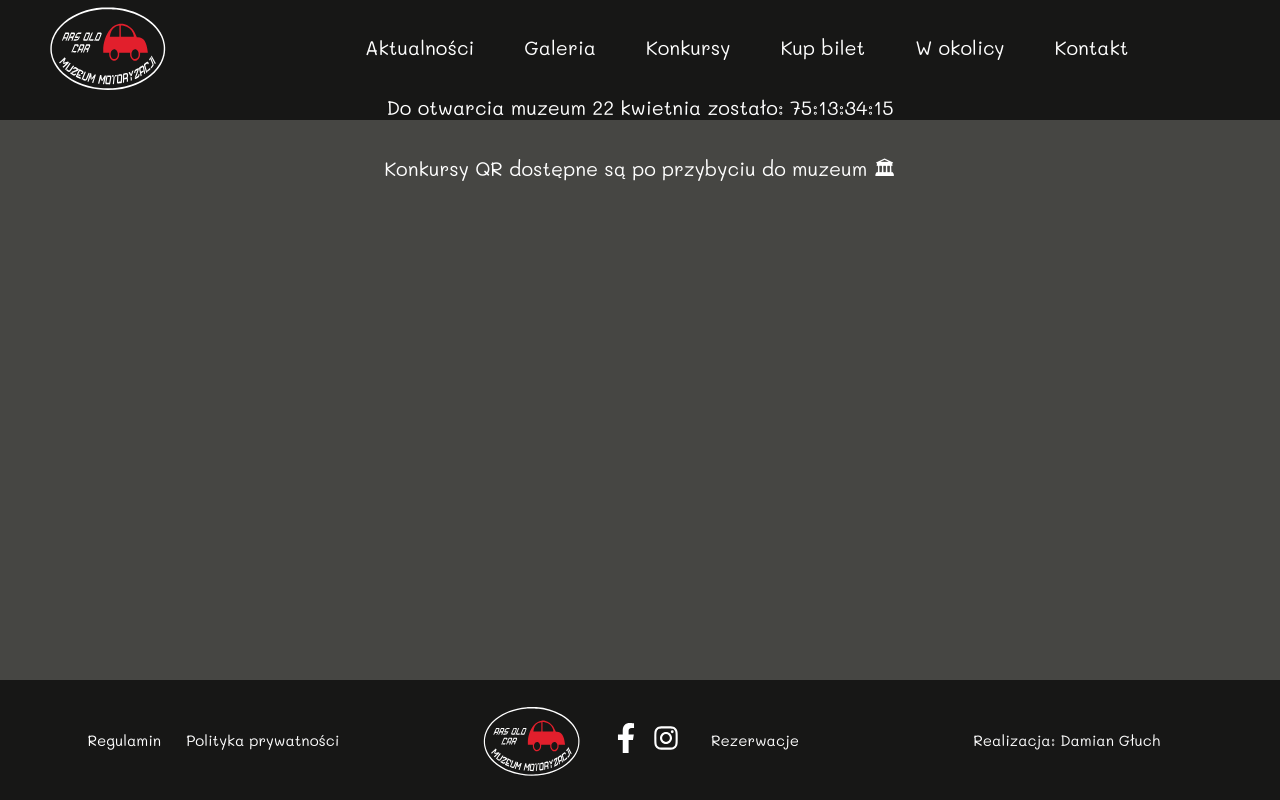
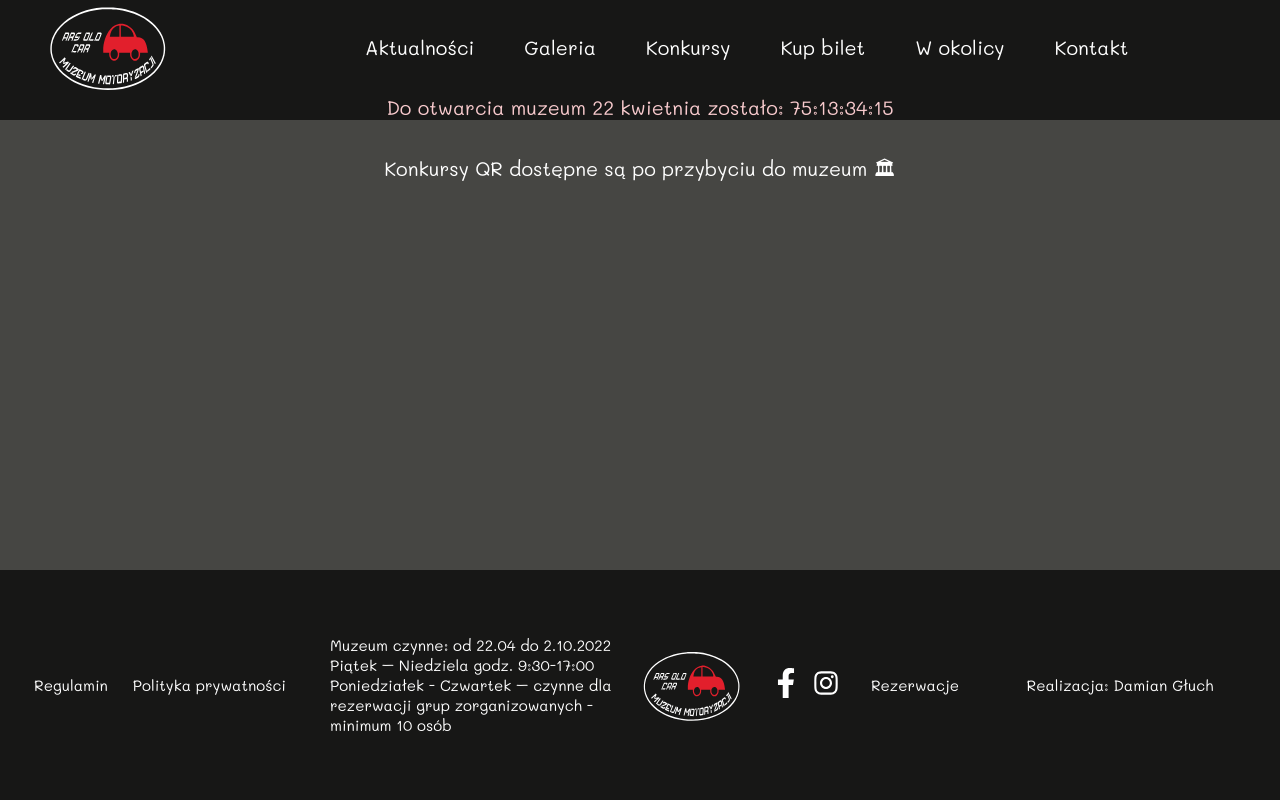
Before and after one commit to damian-guh/ars-old-car, a Next.js app: page /qr in a window 1280 px wide. Built offline with nearby package versions, Linux system fonts and the light colour scheme.

Commit message:
feat: improve spacings and add opening hours in footer

```diff
--- a/src/components/Layout/Footer/index.tsx
+++ b/src/components/Layout/Footer/index.tsx
@@ -5,7 +5,7 @@ import Logo from 'components/Layout/Logo';
 import { FaFacebookF as FacebookIcon } from '@react-icons/all-files/fa/FaFacebookF';
 import { AiOutlineInstagram as InstagramIcon } from '@react-icons/all-files/ai/AiOutlineInstagram';
 
-export const FOOTER_HEIGHT = '120px';
+export const FOOTER_HEIGHT = '230px';
 
 const StyledFooter = styled.footer`
   display: grid;
@@ -20,8 +20,8 @@ const StyledFooter = styled.footer`
   background-color: ${({ theme }) => theme.colors.headerGray};
   color: ${({ theme }) => theme.colors.white};
 
-  @media screen and ${({ theme }) => theme.screenSizes.md} {
-    grid-template-columns: repeat(3, 1fr);
+  @media screen and ${({ theme }) => theme.screenSizes.lg} {
+    grid-template-columns: repeat(4, 1fr);
     grid-template-rows: 1fr;
   }
 `;
@@ -29,14 +29,19 @@ const StyledFooter = styled.footer`
 const LawSection = styled.section`
   display: flex;
   gap: 25px;
+  padding: 10px;
 `;
 
 const AuthorSection = styled.section`
   display: none;
 
-  @media screen and ${({ theme }) => theme.screenSizes.md} {
+  @media screen and ${({ theme }) => theme.screenSizes.lg} {
     display: block;
   }
+`;
+
+const OpeningHoursSection = styled.section`
+  padding: 10px;
 `;
 
 const CopyrightAndSocialSection = styled.section`
@@ -61,6 +66,14 @@ const Footer = () => (
       <Link href=''>Regulamin</Link>
       <Link href=''>Polityka prywatności</Link>
     </LawSection>
+    <OpeningHoursSection>
+      <p>Muzeum czynne: od 22.04 do 2.10.2022</p>
+      <p>Piątek – Niedziela godz. 9:30-17:00</p>
+      <p>
+        Poniedziałek - Czwartek – czynne dla rezerwacji grup zorganizowanych -
+        minimum 10 osób
+      </p>
+    </OpeningHoursSection>
     <CopyrightAndSocialSection>
       <Logo />
       <div>
--- a/src/components/Layout/Gallery/Gallery.style.tsx
+++ b/src/components/Layout/Gallery/Gallery.style.tsx
@@ -7,7 +7,7 @@ export const Wrapper = styled.div`
   grid-template-columns: 300px;
   align-items: center;
   justify-content: center;
-  margin: 20px 0;
+  margin: 40px 0;
   width: 100%;
   gap: 50px;
 
@@ -38,7 +38,7 @@ export const GalleryDescWrapper = styled.section`
   display: flex;
   justify-content: center;
   position: sticky;
-  top: calc(${HEADER_HEIGHT} + 10px);
+  top: calc(${HEADER_HEIGHT} + 20px);
   z-index: 3;
   background-color: ${({ theme }) => theme.colors.darkGray};
 `;
--- a/src/components/Layout/Header/Header.style.tsx
+++ b/src/components/Layout/Header/Header.style.tsx
@@ -1,4 +1,4 @@
-import styled from 'styled-components';
+import styled, { keyframes } from 'styled-components';
 import { BURGER_DIMENSIONS } from 'components/Layout/Menu/Burger/Burger.style';
 
 export const HEADER_HEIGHT = '95px';
@@ -31,12 +31,29 @@ export const Wrapper = styled.header`
   }
 `;
 
+const countdownAnimation = ({
+  red,
+  white,
+}: {
+  red: string;
+  white: string;
+}) => keyframes`
+  from {
+    color: ${white};
+  }
+  to {
+    color: ${red};
+  }
+`;
+
 export const CountdownSpan = styled.span`
   background-color: ${({ theme }) => theme.colors.headerGray};
   font-size: ${({ theme }) => theme.fontSizes.lg};
   width: 100%;
   grid-column: 1/3;
   text-align: center;
+  animation: 3s ${({ theme }) => countdownAnimation(theme.colors)} infinite
+    alternate;
 `;
 
 export const LogoWrapper = styled.div`
--- a/src/components/Layout/Menu/Menu.style.tsx
+++ b/src/components/Layout/Menu/Menu.style.tsx
@@ -86,7 +86,8 @@ export const MobileSubNavItemSection = styled.div`
   width: 200px;
 
   a {
-    align-self: flex-end;
+    width: 200px;
+    text-align: justify;
   }
 `;
 
--- a/src/components/Layout/Menu/index.tsx
+++ b/src/components/Layout/Menu/index.tsx
@@ -92,14 +92,14 @@ const Menu = ({ ...props }: Props) => {
             {!subtitles ? (
               <Link href={`/${adjustNavItemName(title)}`}>{title}</Link>
             ) : (
-              subtitles.map((subtitle) => (
-                <MobileSubNavItemSection key={subtitle}>
-                  <TitleForSubtitle>{title}</TitleForSubtitle>
-                  <Link href={`/${adjustNavItemName(subtitle)}`}>
+              <MobileSubNavItemSection>
+                <TitleForSubtitle>{title}</TitleForSubtitle>
+                {subtitles.map((subtitle) => (
+                  <Link key={subtitle} href={`/${adjustNavItemName(subtitle)}`}>
                     {subtitle}
                   </Link>
-                </MobileSubNavItemSection>
-              ))
+                ))}
+              </MobileSubNavItemSection>
             )}
           </NavListItem>
         ))}
--- a/src/utils/constants/index.ts
+++ b/src/utils/constants/index.ts
@@ -30,6 +30,7 @@ export const PRICING_SECTION_TEXT = [
       '25 zł – bilet indywidualny',
       '20 zł – bilet grupowy powyżej 10 osób (bezpłatny wstęp dla opiekuna grupy)',
       'Bezpłatny wstęp dla kierowców pojazdów zabytkowych odwiedzających ARS OLD CAR',
+      'Bezpłatny wstęp dla dzieci w wieku od 4 do 6 lat',
       'Wstęp dla osób w wieku od 4 do 99 lat.',
     ],
   },
```
Also changed, not shown: src/components/Nearby/Nearby.style.tsx (+9 -3 lines).
